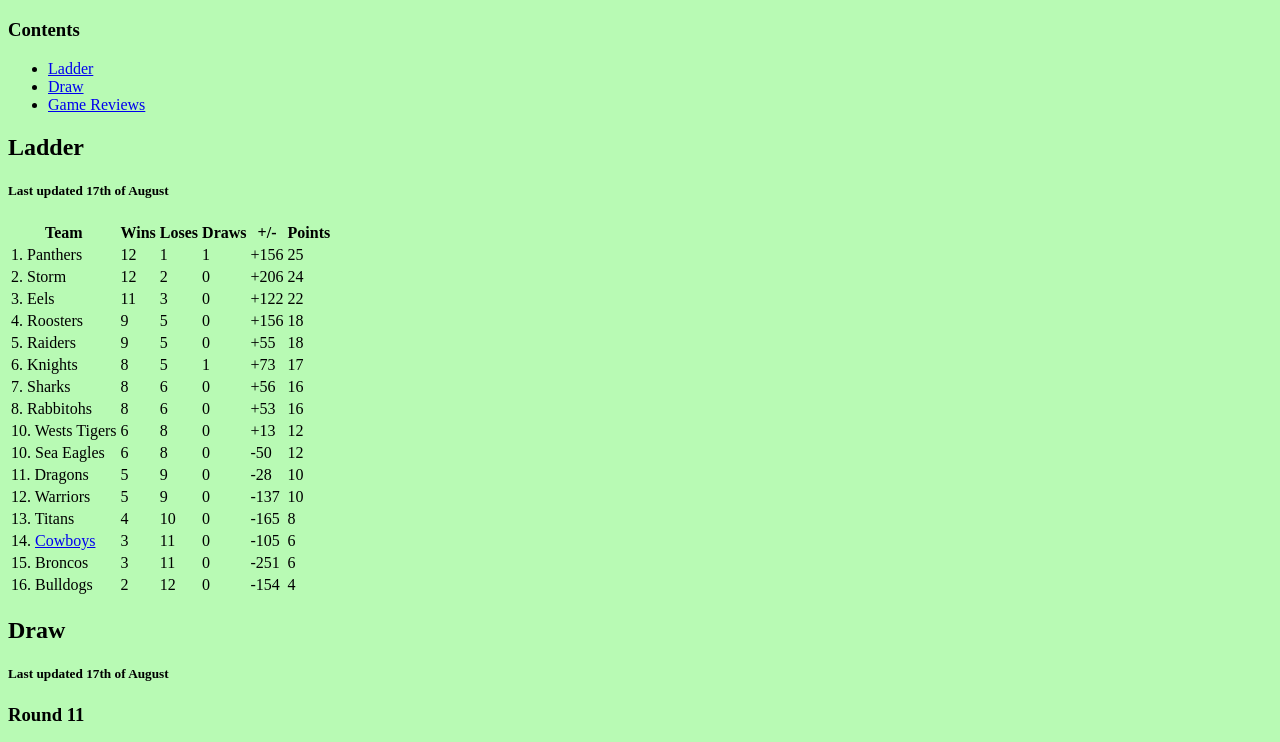
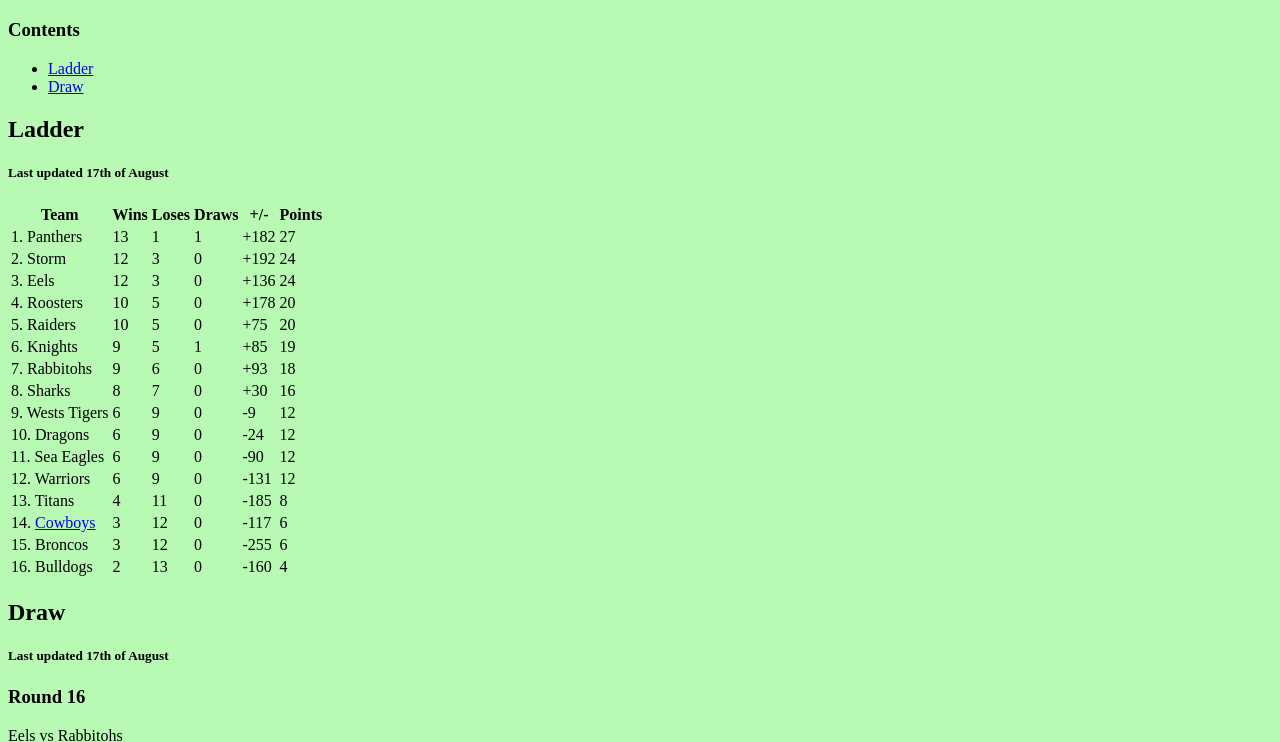
Before and after one commit to moojoohoo/nrl, a plain HTML site: page index.html in a window 1280 px wide. Shown: the part 61-803 px from the top of the page. Drawn offline with Linux system fonts and the light colour scheme.

Commit message:
Update index.html

```diff
--- a/index.html
+++ b/index.html
@@ -38,7 +38,6 @@
 <ul>
     <li><a href="#l">Ladder</a></li>
     <li><a href="#d">Draw</a></li>
-    <li><a href="#gr">Game Reviews</a></li>
 </ul>
 <h2 id="l">Ladder</h2>
 <h5>Last updated 17th of August</h5>
@@ -55,159 +54,152 @@
     </thead>
      <tbody>
         <td>1. Panthers</td>
-        <td>12</td>
+        <td>13</td>
         <td>1</td>
         <td>1</td>
-        <td>+156</td>
-        <td>25</td>
+        <td>+182</td>
+        <td>27</td>
     </tbody>
     <tbody>
         <td>2. Storm</td>
         <td>12</td>
-        <td>2</td>
+        <td>3</td>
         <td>0</td>
-        <td>+206</td>
+        <td>+192</td>
         <td>24</td>
     </tbody>
      <tbody>
         <td>3. Eels</td>
-        <td>11</td>
+        <td>12</td>
         <td>3</td>
         <td>0</td>
-        <td>+122</td>
-        <td>22</td>
+        <td>+136</td>
+        <td>24</td>
     </tbody>
 
 
 
      <tbody>
         <td> 4. Roosters</td>
-        <td>9</td>
+        <td>10</td>
         <td>5</td>
         <td>0</td>
-        <td>+156</td>
-        <td>18</td>
+        <td>+178</td>
+        <td>20</td>
     </tbody>
     <tbody>
         <td>5. Raiders</td>
-        <td>9</td>
+        <td>10</td>
         <td>5</td>
         <td>0</td>
-        <td>+55</td>
-        <td>18</td>
+        <td>+75</td>
+        <td>20</td>
     </tbody>
        <tbody>
         <td>6. Knights</td>
-        <td>8</td>
+        <td>9</td>
         <td>5</td>
         <td>1</td>
-        <td>+73</td>
-        <td>17</td>
-    </tbody>
-    <tbody>
-        <td>7. Sharks</td>
-        <td>8</td>
-        <td>6</td>
-        <td>0</td>
-        <td>+56</td>
-        <td>16</td>
+        <td>+85</td>
+        <td>19</td>
     </tbody>
 
       <tbody>
-          <td>8. Rabbitohs </td>
-          <td>8</td>
+          <td>7. Rabbitohs </td>
+          <td>9</td>
         <td>6</td>
         <td>0</td>
-          <td>+53</td>
-          <td>16</td>
+          <td>+93</td>
+          <td>18</td>
+    </tbody>
+     <tbody>
+        <td>8. Sharks</td>
+        <td>8</td>
+        <td>7</td>
+        <td>0</td>
+        <td>+30</td>
+        <td>16</td>
     </tbody>
    <tbody>
-        <td>10. Wests Tigers </td>
+        <td>9. Wests Tigers </td>
         <td>6</td>
-        <td>8</td>
+        <td>9</td>
         <td>0</td>
-        <td>+13</td>
+        <td>-9</td>
         <td>12</td>
     </tbody>
 
     <tbody>
-        <td>10. Sea Eagles</td>
+         <td>10. Dragons</td>
         <td>6</td>
-        <td>8</td>
+        <td>9</td>
         <td>0</td>
-        <td>-50</td>
+        <td>-24</td>
         <td>12</td>
     </tbody>
-
-
-
-
-
-
-
-    <tbody>
-         <td>11. Dragons</td>
-        <td>5</td>
+      <tbody>
+        <td>11. Sea Eagles</td>
+        <td>6</td>
         <td>9</td>
         <td>0</td>
-        <td>-28</td>
-        <td>10</td>
+        <td>-90</td>
+        <td>12</td>
     </tbody>
     <tbody>
         <td>12. Warriors</td>
-        <td>5</td>
+        <td>6</td>
         <td>9</td>
         <td>0</td>
-        <td>-137</td>
-        <td>10</td>
+        <td>-131</td>
+        <td>12</td>
     </tbody>
 
 
      <tbody>
          <td>13. Titans</td>
         <td>4</td>
-        <td>10</td>
+        <td>11</td>
         <td>0</td>
-        <td>-165</td>
+        <td>-185</td>
         <td>8</td>
     </tbody>
      <tbody>
         <td>14. <a href="https://moojoohoo.github.io/The-Cowboys/">Cowboys</a></td>
         <td>3</td>
-        <td>11</td>
+        <td>12</td>
         <td>0</td>
-        <td>-105</td>
+        <td>-117</td>
         <td>6</td>
     </tbody>
      <tbody>
         <td>15. Broncos</td>
         <td>3</td>
-        <td>11</td>
+        <td>12</td>
         <td>0</td>
-        <td>-251</td>
+        <td>-255</td>
         <td>6</td>
     </tbody>
      <tbody>
         <td>16. Bulldogs</td>
         <td>2</td>
-         <td>12</td>
+         <td>13</td>
         <td>0</td>
-         <td>-154</td>
+         <td>-160</td>
         <td>4</td>
     </tbody>
 
 </table>
 <h2 id="d">Draw</h2>
 <h5>Last updated 17th of August</h5>
-<h3>Round 11</h3>
-<p>Eels vs Storm <br>
- Panthers vs Sharks<br>
-    Broncos vs Dragons <br>
-    Raiders vs Titans <br>
-    Roosters vs Tigers<br>
-    Rabbitohs vs Sea Eagles<br>
-    Bulldogs vs Warriors<br>
-    Cowboys vs Knights
+<h3>Round 16</h3>
+<p>Eels vs Rabbitohs <br>
+ Dragons vs Titans<br>
+    Broncos vs Roosters <br>
+    Warriors vs Knights<br>
+   <a href="https://moojoohoo.github.io/The-Cowboys/">Cowboys</a> vs Sharks<br>
+    Panthers vs Tigers<br>
+    Sea Eagles vs Storm<br>
+    Raiders vs Bulldogs
 </p>
 
 <h5>For the latest updates go to <a href="https://nrl.com">NRL.com</a></h5>
```
